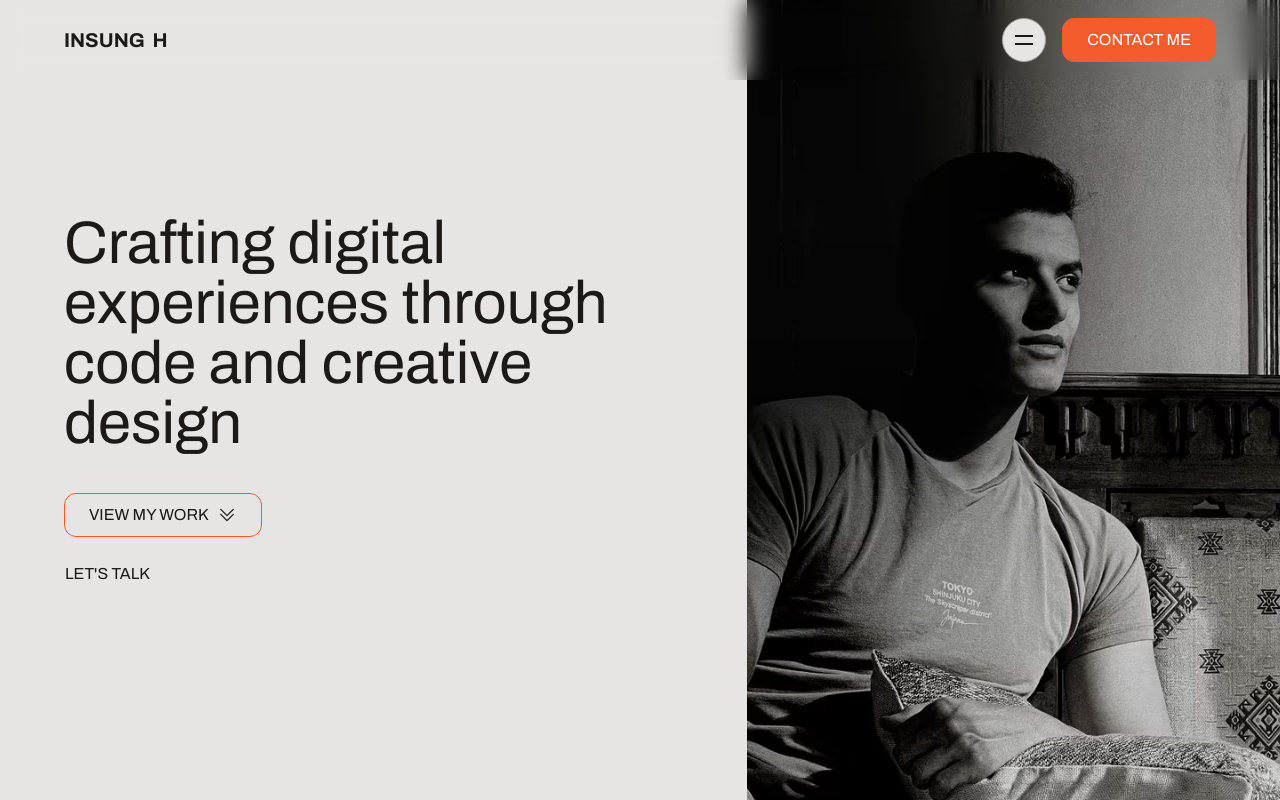
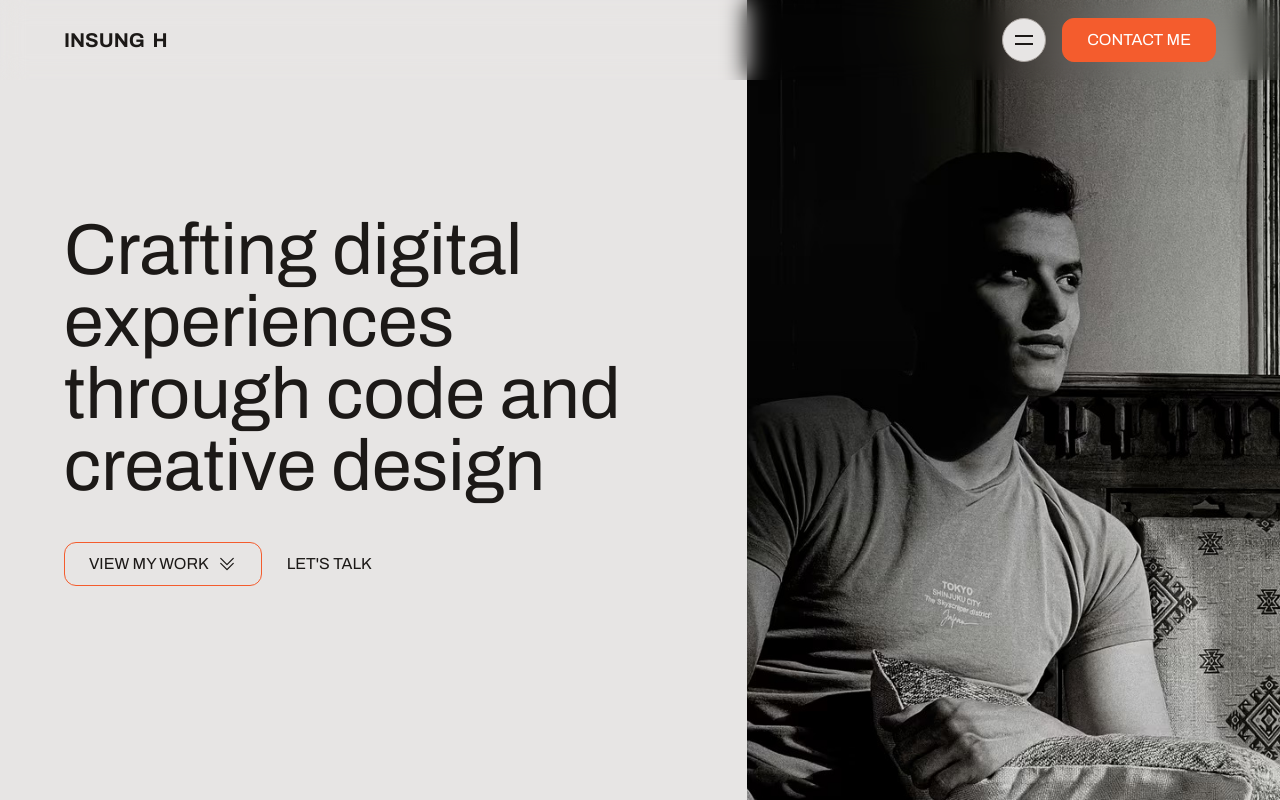
Before and after one commit to in27sung/portfolio, a Next.js app: page / in a window 1280 px wide. Built offline with nearby package versions, Linux system fonts and the light colour scheme.

Commit message:
Improve Hero section typography and button layout for better responsiveness

```diff
--- a/src/sections/Hero.tsx
+++ b/src/sections/Hero.tsx
@@ -10,10 +10,10 @@ const Hero: FC = () => {
       <div className="grid md:grid-cols-12 md:h-screen items-stretch">
         <div className="md:col-span-7 flex flex-col justify-center">
           <div className="container !max-w-full">
-            <h1 className="text-5xl md:text-6xl mt-40 md:mt-0">
+            <h1 className="text-5xl md:text-6xl lg:text-7xl mt-40 md:mt-0">
               Crafting digital experiences through code and creative design
             </h1>
-            <div className="flex flex-col mt-10 items-start gap-6">
+            <div className="flex flex-col md:flex-row md:items-center mt-10 items-start gap-6">
               <Button
                 variant="secondary"
                 iconAfter={
```
